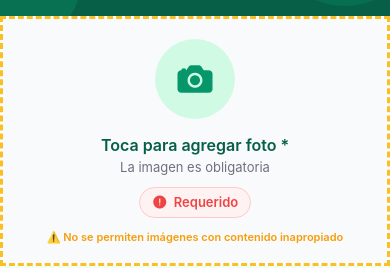
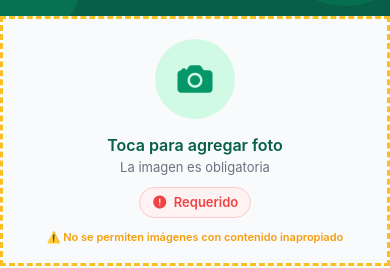
Before and after one commit to GutSayN/UNIFOOD, a React Native app: screen /ProductForm in a window 390 px wide. Shown: the part 94-362 px from the top of the page. Built offline with nearby package versions, Linux system fonts and the light colour scheme.

Commit message:
Actualizacion Estilos de Productos

```diff
--- a/src/views/HomeScreen.js
+++ b/src/views/HomeScreen.js
@@ -369,7 +369,7 @@ export default function HomeScreen({ navigation }) {
 const styles = StyleSheet.create({
   container: {
     flex: 1,
-    backgroundColor: '#f0fdf4',
+    backgroundColor: '#cef5daff',
   },
   centerContainer: {
     flex: 1,
--- a/src/views/ProductFormScreen.js
+++ b/src/views/ProductFormScreen.js
@@ -434,7 +434,7 @@ export default function ProductFormScreen({ navigation, route }) {
                 <Ionicons name="camera" size={40} color="#059669" />
               </View>
               <Text style={styles.imagePlaceholderText}>
-                Toca para agregar foto *
+                Toca para agregar foto
               </Text>
               <Text style={styles.imagePlaceholderSubtext}>
                 La imagen es obligatoria
--- a/src/views/ProductsListScreen.js
+++ b/src/views/ProductsListScreen.js
@@ -261,7 +261,7 @@ export default function ProductsListScreen({ navigation }) {
 const styles = StyleSheet.create({
   container: {
     flex: 1,
-    backgroundColor: "#f0fdf4",
+    backgroundColor: "#cef5daff",
   },
   centerContainer: {
     flex: 1,
```
